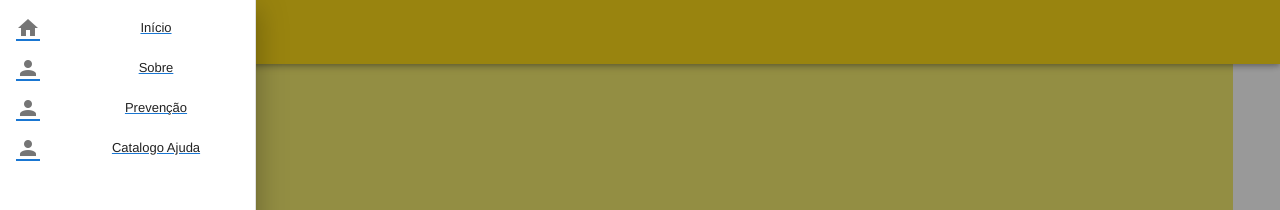
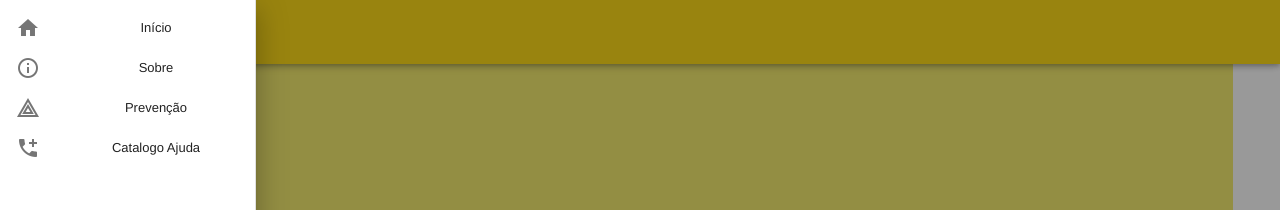
Before and after one commit to admoises/hackathon-mercury, a Vue app: page /#/ in a window 1280 px wide. Both pictures are taken after a click on the button 28 px from the left and 32 px from the top of the page. Shown: the top 210 px of the page. Built offline with nearby package versions, Linux system fonts and the light colour scheme.

Commit message:
Alterando icones

```diff
--- a/src/shared/AppTopBar.vue
+++ b/src/shared/AppTopBar.vue
@@ -1,5 +1,5 @@
 <template>
-    <div>
+    <div class="app-top-bar">
         <v-app-bar app color="#FFD700">
             <v-app-bar-nav-icon @click="drawer = true"></v-app-bar-nav-icon>
             <v-toolbar-title>Projeto Hackathon</v-toolbar-title>
@@ -20,7 +20,7 @@
             <router-link to="/about">
                 <v-list-item>
                     <v-list-item-icon>
-                    <v-icon>mdi-account</v-icon>
+                    <v-icon>mdi-information-outline</v-icon>
                     </v-list-item-icon>
                     <v-list-item-title>Sobre</v-list-item-title>
                 </v-list-item>
@@ -29,7 +29,7 @@
             <router-link to="/Prevencao">
                 <v-list-item>
                     <v-list-item-icon>
-                    <v-icon>mdi-account</v-icon>
+                    <v-icon>mdi-hazard-lights</v-icon>
                     </v-list-item-icon>
                     <v-list-item-title>Prevenção</v-list-item-title>
                 </v-list-item>
@@ -38,7 +38,7 @@
             <router-link to="/CatalogoAjuda">
                 <v-list-item>
                     <v-list-item-icon>
-                    <v-icon>mdi-account</v-icon>
+                    <v-icon>mdi-phone-plus</v-icon>
                     </v-list-item-icon>
                     <v-list-item-title>Catalogo Ajuda</v-list-item-title>
                 </v-list-item>
@@ -61,7 +61,9 @@ export default {
 </script>
 
 <style scoped>
-.app-top-bar a {
+
+.app-top-bar a{
   text-decoration: none;
 }
+
 </style>
```
